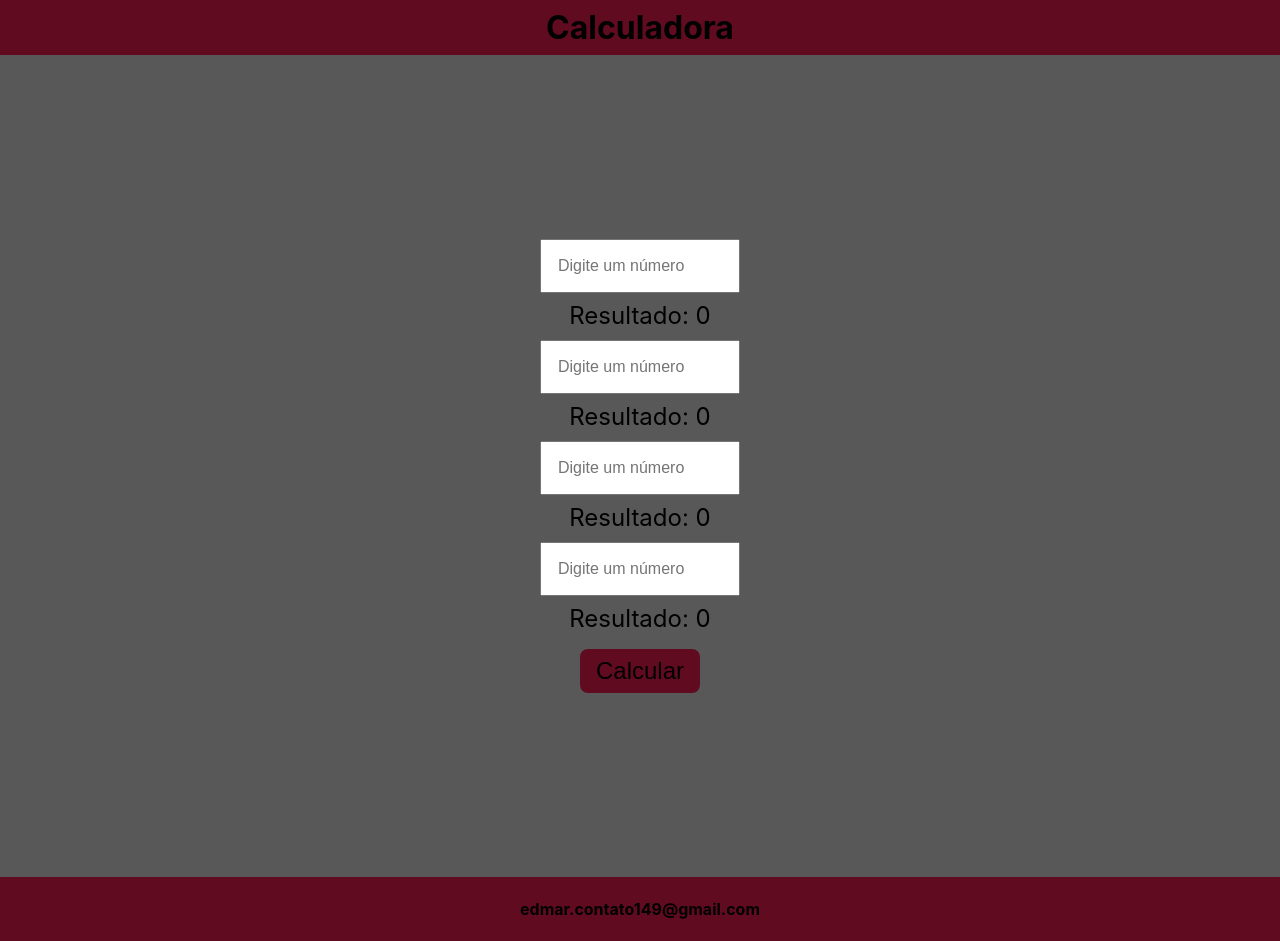
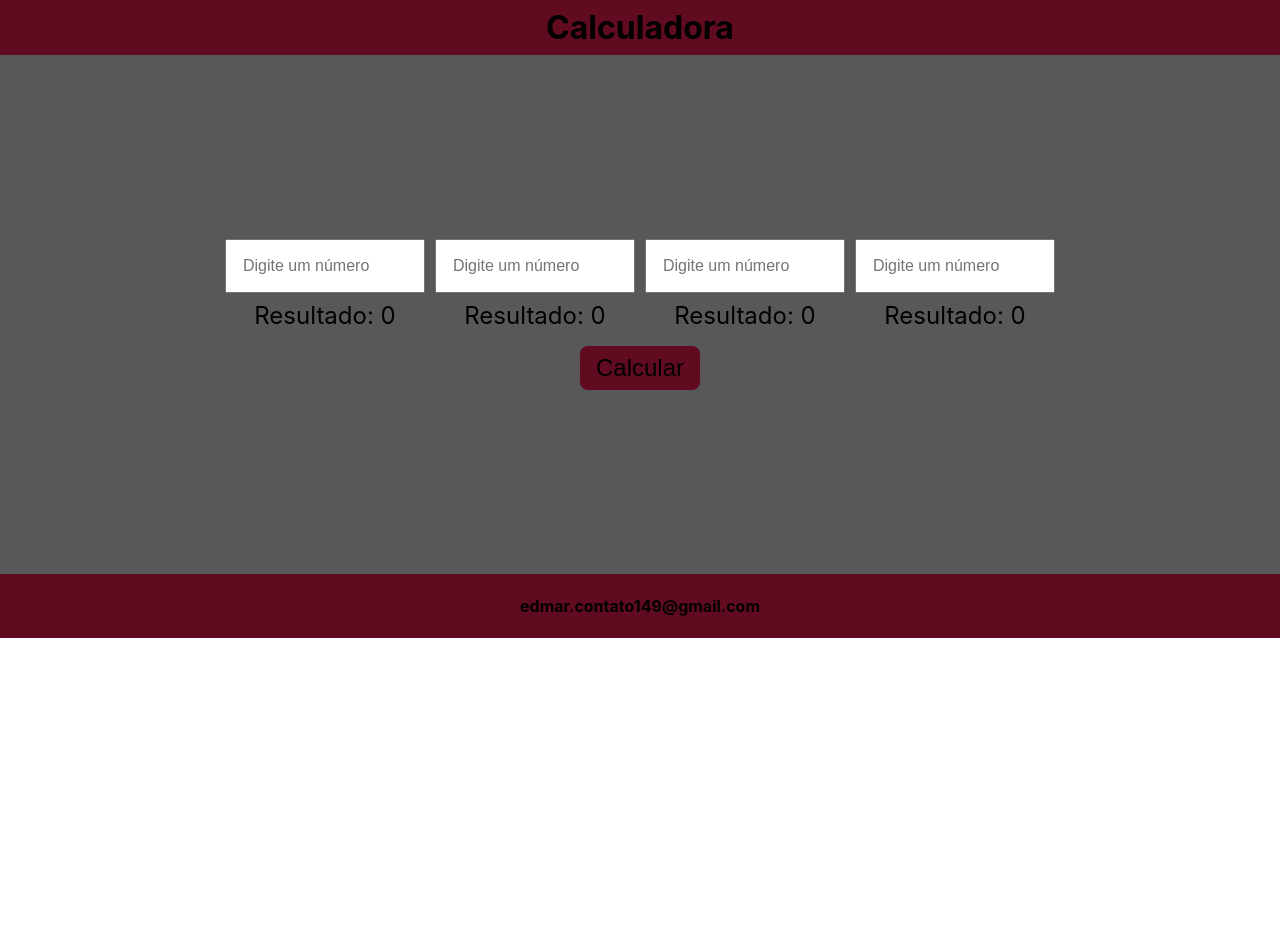
Before and after one commit to EdmarAugust0/CalculadoraOficina, a React (Create React App) app: page / in a window 1280 px wide. After the commit the page ends 800 px from the top, so only its background shows below. Built offline with nearby package versions, Linux system fonts and the light colour scheme.

Commit message:
:sparkles: feat: Adicionando responsividade para celulares

```diff
--- a/src/Components/Calculator/styles.ts
+++ b/src/Components/Calculator/styles.ts
@@ -11,8 +11,11 @@ export const CalculatorContainer = styled.div`
 `
 export const InputsContainer = styled.div`
   display: flex;
-  flex-direction: column;
   gap: 10px;
+
+  @media (max-width: 767px) {
+    flex-direction: column;
+  }
 `
 
 export const InputGroup = styled.div`
```
